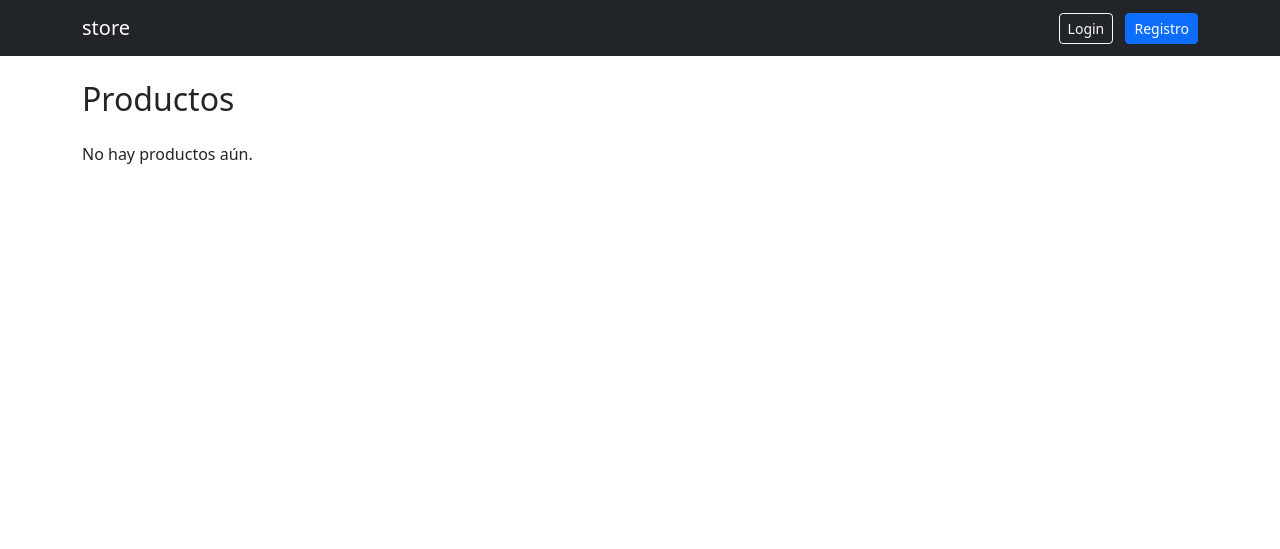
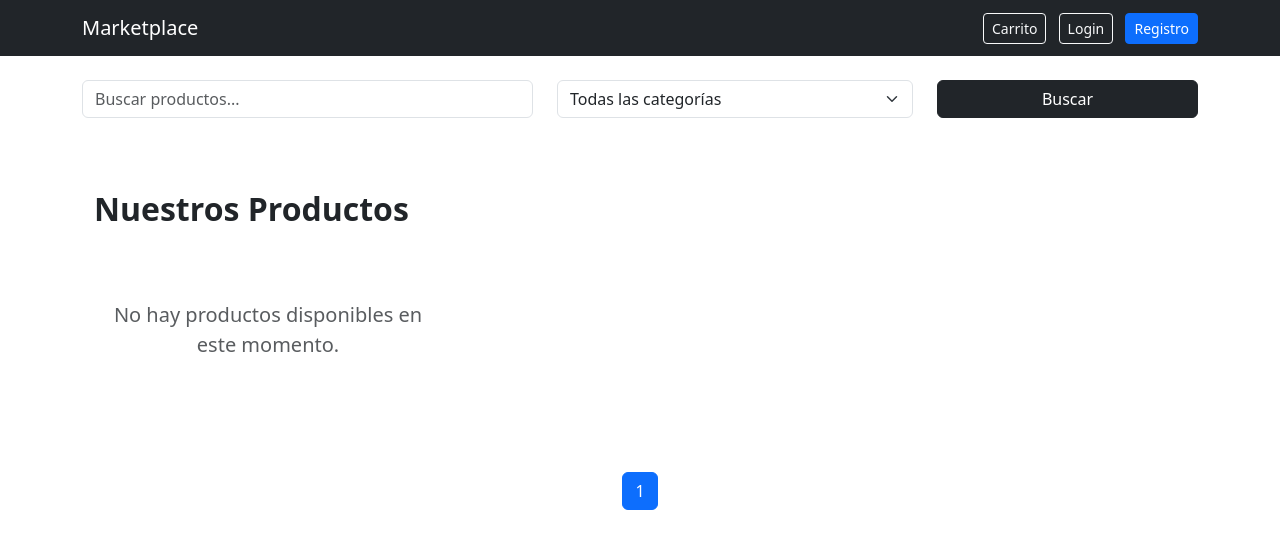
Before and after one commit to safv09/marketplace, a Django app: page / in a window 1280 px wide. Shown: the top 549 px of the page. Run offline with Django 5.2, Linux system fonts and the light colour scheme; data comes from the database, SQL or seed files in the repository; both versions use the stored data as it was after the commit.

Commit message:
SPRINT 4 - Carrito de Compras Completo

```diff
--- a/store/models.py
+++ b/store/models.py
@@ -1,7 +1,3 @@
-from django.db import models
-
-# Create your models here.
-
 import uuid
 from django.db import models
 from django.contrib.auth.models import AbstractUser
@@ -36,6 +32,7 @@
     id = models.UUIDField(primary_key=True, default=uuid.uuid4, editable=False)
     name = models.CharField(max_length=150)
     description = models.TextField()
+    image = models.ImageField(upload_to='upload/', blank=True, null=True)
     price = models.DecimalField(max_digits=10, decimal_places=2)
     stock = models.PositiveIntegerField(default=0)
 
@@ -79,6 +76,11 @@
     def __str__(self):
         return f"Cart {self.id} - {self.user}"
 
+    # Actualizar
+    @property
+    def total(self):
+        return sum(item.subtotal for item in self.cartitem_set.all())
+
 
 # =========================
 # 🧾 CartItem (tabla intermedia)
@@ -94,5 +96,10 @@
     class Meta:
         unique_together = ('cart', 'product')
 
+    # Actualizar
+    @property
+    def subtotal(self):
+        return self.product.price * self.quantity
+
     def __str__(self):
         return f"{self.product} x {self.quantity}"
--- a/store/templates/store/base.html
+++ b/store/templates/store/base.html
@@ -2,7 +2,7 @@
 <html lang="es">
 <head>
     <meta charset="UTF-8">
-    <title>store</title>
+    <title>Marketplace</title>
 
     <!-- Bootstrap 5.3 -->
     <link href="https://cdn.jsdelivr.net/npm/bootstrap@5.3.0/dist/css/bootstrap.min.css" rel="stylesheet">
@@ -11,9 +11,17 @@
 
 <nav class="navbar navbar-expand-lg navbar-dark bg-dark">
   <div class="container">
-    <a class="navbar-brand" href="/">store</a>
+    <a class="navbar-brand" href="/">Marketplace</a>
+
 
     <div>
+      <a href="{% url 'cart_detail' %}"
+        class="btn btn-outline-light btn-sm me-2">
+           Carrito
+      </a>
+      {% if user.is_authenticated and user.is_seller %}
+        <a href="{% url 'dashboard' %}" class="btn btn-warning btn-sm me-2">Dashboard</a>
+      {% endif %}
       {% if user.is_authenticated %}
         <span class="text-white me-3">Hola {{ user.username }}</span>
         <a href="{% url 'logout' %}" class="btn btn-outline-light btn-sm">Logout</a>
--- a/store/templates/store/home.html
+++ b/store/templates/store/home.html
@@ -1,35 +1,132 @@
 {% extends 'store/base.html' %}
 
 {% block content %}
+<form method="GET" class="row mb-4">
 
-<h2 class="mb-4">Productos</h2>
+    <div class="col-md-5">
+        <input type="text"
+               name="q"
+               class="form-control"
+               placeholder="Buscar productos...">
+    </div>
 
-<div class="row">
-    {% for product in products %}
     <div class="col-md-4">
-        <div class="card mb-4 shadow-sm">
-            <div class="card-body">
-                <h5>{{ product.name }}</h5>
-                <p>{{ product.description|truncatechars:80 }}</p>
+        <select name="category"
+                class="form-select">
 
-                <p><strong>$ {{ product.price }}</strong></p>
+            <option value="">Todas las categorías</option>
 
-                <small class="text-muted">
-                    Vendedor: {{ product.owner.username }}
-                </small>
+            {% for category in categories %}
+                <option value="{{ category.id }}">
+                    {{ category.name }}
+                </option>
+            {% endfor %}
 
-                <div class="mt-2">
-                    {% for cat in product.categories.all %}
-                        <span class="badge bg-secondary">{{ cat.name }}</span>
-                    {% endfor %}
+        </select>
+    </div>
+
+    <div class="col-md-3">
+        <button class="btn btn-dark w-100">
+            Buscar
+        </button>
+    </div>
+
+</form>
+<div class="container py-5">
+    <h2 class="mb-4 fw-bold text-dark">Nuestros Productos</h2>
+
+    <div class="row row-cols-1 row-cols-md-2 row-cols-lg-3 g-4">
+        {% for product in products %}
+        <div class="col">
+            <div class="card h-100 border-0 shadow-sm transition-hover">
+                {% if product.image %}
+                    <img src="{{ product.image.url }}" class="card-img-top object-fit-cover" alt="{{ product.name }}" style="height: 250px;">
+                {% else %}
+                    <div class="bg-light d-flex align-items-center justify-content-center" style="height: 250px;">
+                        <span class="text-muted">Sin imagen</span>
+                    </div>
+                {% endif %}
+
+                <div class="card-body d-flex flex-column">
+                    <div class="mb-2">
+                        {% for cat in product.categories.all %}
+                            <span class="badge rounded-pill bg-info text-dark opacity-75 small">{{ cat.name }}</span>
+                        {% endfor %}
+                    </div>
+
+                    <h5 class="card-title fw-semibold">{{ product.name }}</h5>
+                    <p class="card-text text-secondary flex-grow-1">
+                        {{ product.description|truncatechars:100 }}
+                    </p>
+
+                    <div class="d-flex justify-content-between align-items-center mt-3">
+                        <span class="h5 mb-0 fw-bold text-primary">${{ product.price }}</span>
+                        <small class="text-muted">Por: {{ product.owner.username }}</small>
+                    </div>
                 </div>
 
+                <div class="card-footer bg-transparent border-top-0 pb-3">
+                    {% if user.is_authenticated %}
+                        <div class="d-grid">
+                            <a href="{% url 'add_to_cart' product.id %}" class="btn btn-outline-dark rounded-pill">Agregar al carrito</a>
+                        </div>
+                    {% endif %}
+                    <div class="d-grid pt-2">
+                        <a href="#" class="btn btn-outline-dark rounded-pill">Ver Detalles</a>
+                    </div>
+                </div>
             </div>
         </div>
+        {% empty %}
+        <div class="col-12 text-center py-5">
+            <p class="lead text-muted">No hay productos disponibles en este momento.</p>
+        </div>
+        {% endfor %}
     </div>
-    {% empty %}
-        <p>No hay productos aún.</p>
-    {% endfor %}
 </div>
+<nav>
 
+<ul class="pagination justify-content-center">
+
+    {% if page_obj.has_previous %}
+        <li class="page-item">
+            <a class="page-link"
+               href="?page={{ page_obj.previous_page_number }}">
+               Anterior
+            </a>
+        </li>
+    {% endif %}
+
+    <li class="page-item active">
+        <span class="page-link">
+            {{ page_obj.number }}
+        </span>
+    </li>
+
+    {% if page_obj.has_next %}
+        <li class="page-item">
+            <a class="page-link"
+               href="?page={{ page_obj.next_page_number }}">
+               Siguiente
+            </a>
+        </li>
+    {% endif %}
+
+</ul>
+
+</nav>
+
+<style>
+    /* Efecto sutil al pasar el mouse */
+    .transition-hover {
+        transition: transform 0.2s ease-in-out, box-shadow 0.2s ease-in-out;
+    }
+    .transition-hover:hover {
+        transform: translateY(-5px);
+        box-shadow: 0 10px 20px rgba(0,0,0,0.1) !important;
+    }
+    .object-fit-cover {
+        object-fit: cover; /* Evita que la imagen se estire */
+    }
+</style>
 {% endblock %}
```
Also changed, not shown: store/templates/store/cart_detail.html (added, +76 -0 lines), db.sqlite3, store/migrations/0002_product_image.py (added).
